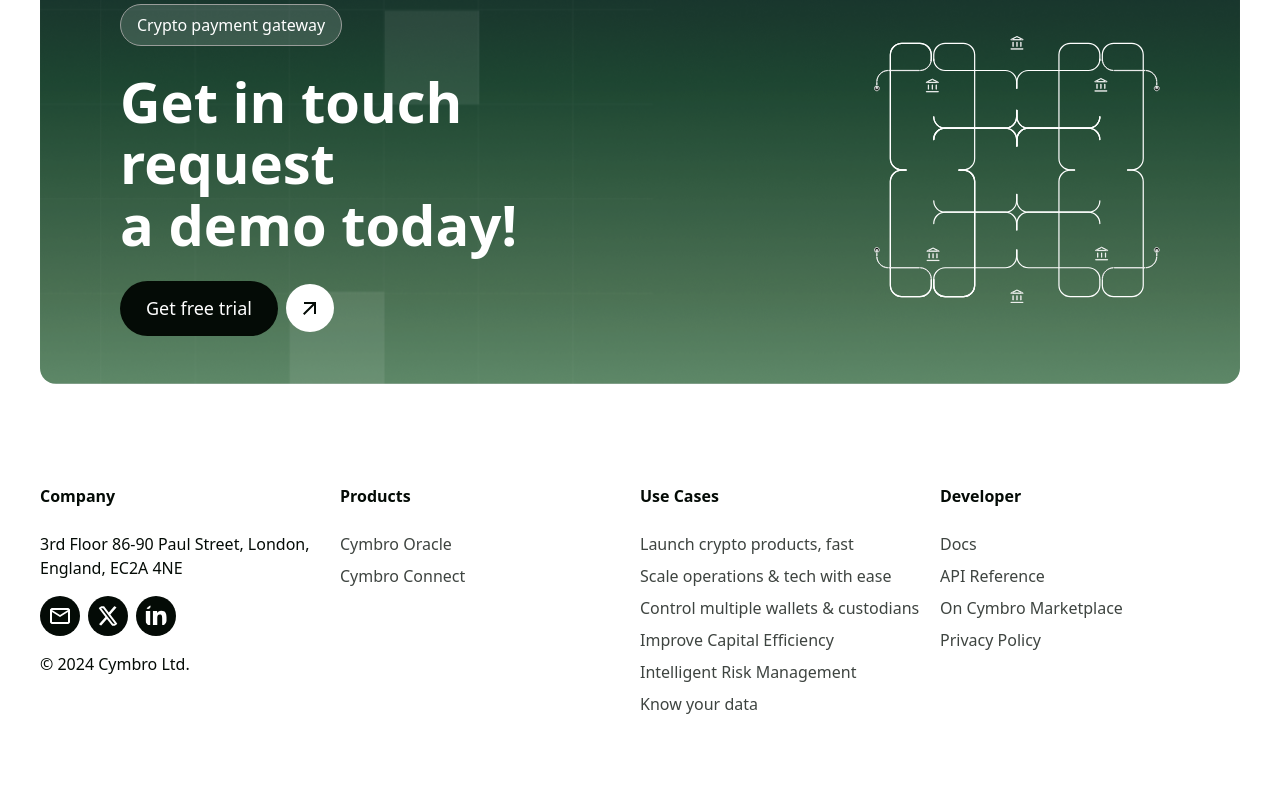
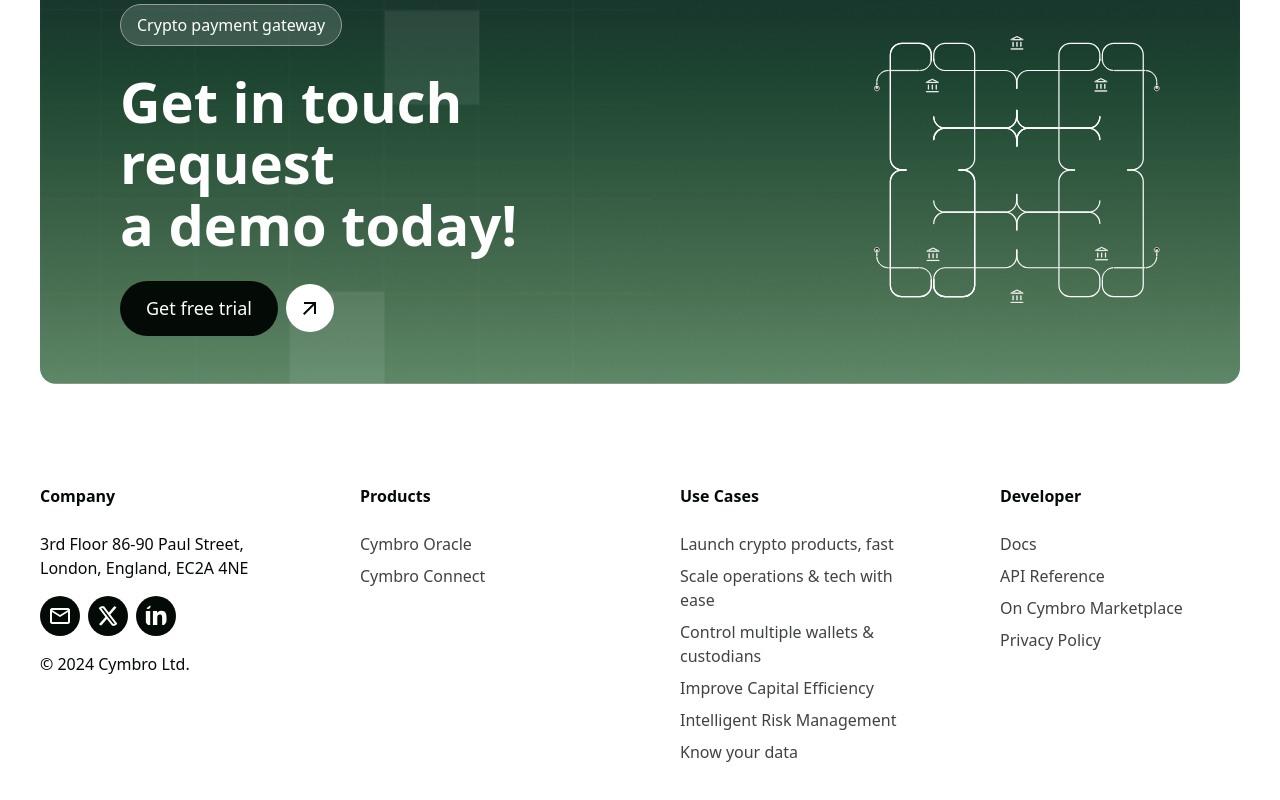
Before and after one commit to SparrowForge/CRYMBO-Task, a Next.js app: page / in a window 1280 px wide. Shown: the part 5126-5926 px from the top of the page. Built offline with nearby package versions, Linux system fonts and the light colour scheme.

Commit message:
footer link hover effect added

```diff
--- a/app/components/Footer/MainFooter.tsx
+++ b/app/components/Footer/MainFooter.tsx
@@ -6,7 +6,7 @@
 const MainFooter = () => {
     return (
         <div className='wapper md:mx-20 lg:mx-0'>
-            <div className="grid grid-cols-1 md:grid-cols-2 lg:grid-cols-4 gap-6 justify-between text-center md:text-start md:gap-x-40 lg:gap-0">
+            <div className="grid grid-cols-1 md:grid-cols-2 lg:grid-cols-4 gap-6 justify-between text-center md:text-start md:gap-x-40 lg:gap-20">
 
                 <div className="mb-6 lg:mb-0">
                     <h3 className="text-[20px] lg:text-[16px] font-bold mb-6">Company</h3>
@@ -21,9 +21,9 @@
 
                 <div className="mb-6 lg:mb-0">
                     <h3 className="text-[20px] lg:text-[16px] font-bold mb-6">Products</h3>
-                    <ul className="space-y-2 text-[16px]">
-                        <li><a href="#" className="text-[#3E4440]">Cymbro Oracle</a></li>
-                        <li><a href="#" className="text-[#3E4440]">Cymbro Connect</a></li>
+                    <ul className="space-y-2 text-[16px] ">
+                        <li className='customLink'><a href="#" className="">Cymbro Oracle</a></li>
+                        <li className='customLink'><a href="#" className="">Cymbro Connect</a></li>
                     </ul>
                 </div>
 
@@ -31,12 +31,12 @@
                 <div className="mb-6 lg:mb-0">
                     <h3 className="text-[20px] lg:text-[16px] font-bold mb-6">Use Cases</h3>
                     <ul className="space-y-2 text-[16px]">
-                        <li><a href="#" className="text-[#3E4440]">Launch crypto products, fast</a></li>
-                        <li><a href="#" className="text-[#3E4440]">Scale operations & tech with ease</a></li>
-                        <li><a href="#" className="text-[#3E4440]">Control multiple wallets & custodians</a></li>
-                        <li><a href="#" className="text-[#3E4440]">Improve Capital Efficiency</a></li>
-                        <li><a href="#" className="text-[#3E4440]">Intelligent Risk Management</a></li>
-                        <li><a href="#" className="text-[#3E4440]">Know your data</a></li>
+                        <li className='customLink'><a href="#" className="text-[#3E4440]">Launch crypto products, fast</a></li>
+                        <li className='customLink'><a href="#" className="text-[#3E4440]">Scale operations & tech with ease</a></li>
+                        <li className='customLink'><a href="#" className="text-[#3E4440]">Control multiple wallets & custodians</a></li>
+                        <li className='customLink'><a href="#" className="text-[#3E4440]">Improve Capital Efficiency</a></li>
+                        <li className='customLink'><a href="#" className="text-[#3E4440]">Intelligent Risk Management</a></li>
+                        <li className='customLink'><a href="#" className="text-[#3E4440]">Know your data</a></li>
                     </ul>
                 </div>
 
@@ -44,10 +44,10 @@
                 <div className="mb-6 lg:mb-0">
                     <h3 className="text-[20px] lg:text-[16px] font-bold mb-6">Developer</h3>
                     <ul className="space-y-2 text-[16px]">
-                        <li><a href="#" className="text-[#3E4440]">Docs</a></li>
-                        <li><a href="#" className="text-[#3E4440]">API Reference</a></li>
-                        <li><a href="#" className="text-[#3E4440]">On Cymbro Marketplace</a></li>
-                        <li><a href="#" className="text-[#3E4440]">Privacy Policy</a></li>
+                        <li className='customLink'><a href="#" className="text-[#3E4440]">Docs</a></li>
+                        <li className='customLink'><a href="#" className="text-[#3E4440]">API Reference</a></li>
+                        <li className='customLink'><a href="#" className="text-[#3E4440]">On Cymbro Marketplace</a></li>
+                        <li className='customLink'><a href="#" className="text-[#3E4440]">Privacy Policy</a></li>
                     </ul>
                 </div>
             </div>
--- a/app/globals.css
+++ b/app/globals.css
@@ -11,7 +11,7 @@
 @media (min-width: 1280px) {
   .wapper {
     width: 1200px;
-    margin: 0 auto; /* optional centering */
+    margin: 0 auto;
   }
 }
 
@@ -57,6 +57,22 @@
   border: 2px solid #999D9A;
 }
 
+.customLink {
+  color: #3E4440;
+  transition: all 300ms ease-in-out 150ms;
+  text-decoration: none;
+}
+
+.customLink:hover {
+  color: black;
+  transform: translateY(-4px) scale(1.10);
+  text-decoration: underline;
+  text-underline-offset: 2px;
+}
+
+
+
+
 /* :root {
   --background: #ffffff;
   --foreground: #171717;
```
